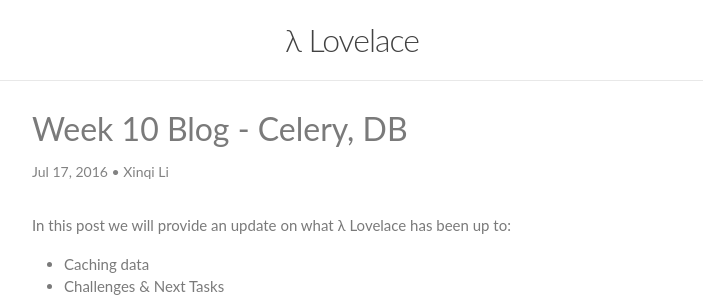
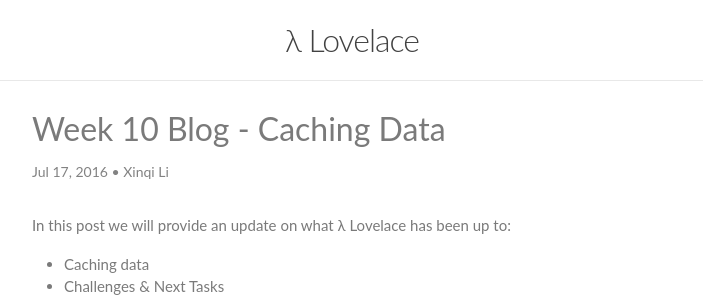
Before and after one commit to jonrh/lambda-lovelace, a Jekyll site: the page built from _posts/2016-07-17-week-10-blog.md, in a window 1280 px wide and 900 px high. Shown: the top 307 px of the window, without its empty margins (288-991 px from the left). Built offline with Jekyll 4.4.1, drawn with Linux system fonts in a browser that asks for light colours.

Commit message:
Week 10: Tittle changed to 'Caching Data'

```diff
--- a/_posts/2016-07-17-week-10-blog.md
+++ b/_posts/2016-07-17-week-10-blog.md
@@ -1,6 +1,6 @@
 ---
 layout: post
-title:  Week 10 Blog - Celery, DB
+title:  Week 10 Blog - Caching Data
 author: Xinqi Li
 date:   2016-07-17 23:00:00 +0100
 ---
```
